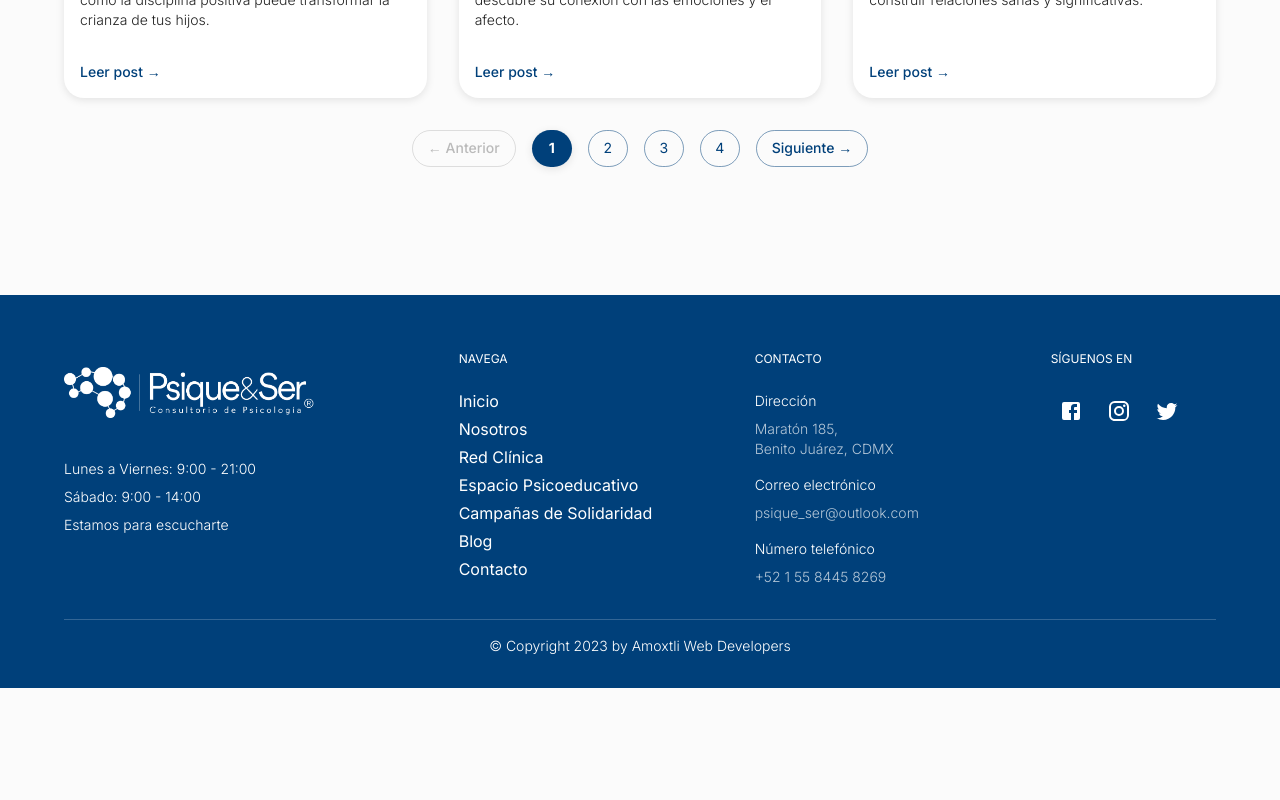
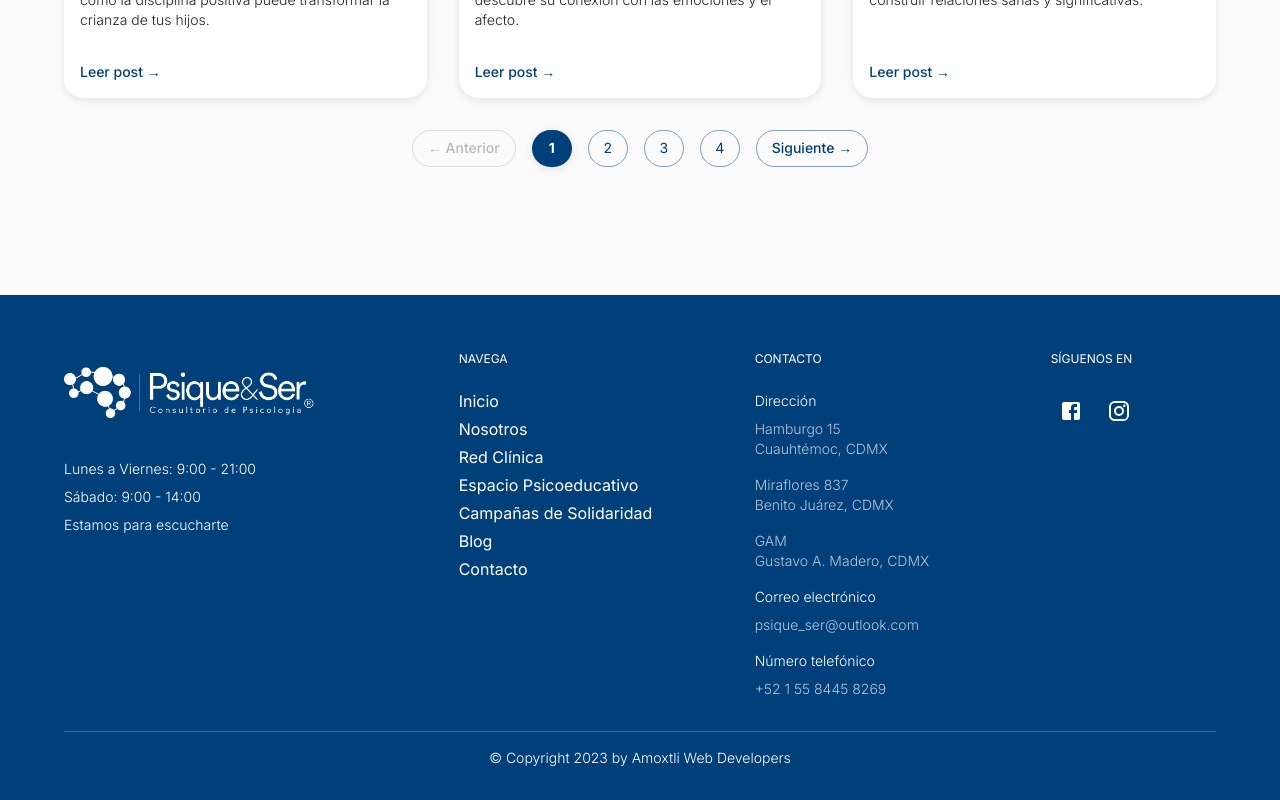
Before and after one commit to Sa-lof/psique-ser-website, a Next.js app: page /blog in a window 1280 px wide. Shown: the part 2405-3205 px from the top of the page. Before the commit the page ends 3093 px from the top, so only its background shows below. Built offline with nearby package versions, Linux system fonts and the light colour scheme.

Commit message:
Last changes

```diff
--- a/src/components/Campaigns/CampaignsSection.tsx
+++ b/src/components/Campaigns/CampaignsSection.tsx
@@ -8,7 +8,7 @@ import { motion, useInView } from "framer-motion";
 // Example data
 const campaigns = [
     {
-        title: "Dogminiquee",
+        title: "Dogminiquee primera campaña de solidaridad",
         description:
             "Dogminiquee es una fundación dedicada a la protección y rescate de perros en situación de calle. A través de esta campaña, recolectamos alimento, medicinas y donaciones para apoyar su labor.",
         images: [
--- a/src/components/Layout/Footer.tsx
+++ b/src/components/Layout/Footer.tsx
@@ -13,7 +13,6 @@ import {
 // Example icons (use your own or from @mui/icons-material)
 import FacebookIcon from "@mui/icons-material/Facebook";
 import InstagramIcon from "@mui/icons-material/Instagram";
-import TwitterIcon from "@mui/icons-material/Twitter";
 import Image from "next/image";
 
 const Footer: React.FC = () => {
@@ -42,7 +41,7 @@ const Footer: React.FC = () => {
                                     flexGrow: 1,
                                     alignItems: "center",
                                 }}
-                                >
+                            >
                                 <Image
                                     src="/Logo/logoBlanco.png" // coloca aquí el path de tu logo
                                     alt="Psique & Ser"
@@ -65,29 +64,62 @@ const Footer: React.FC = () => {
 
                     {/* Navigation */}
                     <Grid item xs={6} md={3}>
-                        <Typography variant="overline" sx={{ display: "block", mb: 2 }}>
+                        <Typography
+                            variant="overline"
+                            sx={{ display: "block", mb: 2 }}
+                        >
                             Navega
                         </Typography>
-                        <Box sx={{ display: "flex", flexDirection: "column", gap: 1 }}>
+                        <Box
+                            sx={{
+                                display: "flex",
+                                flexDirection: "column",
+                                gap: 1,
+                            }}
+                        >
                             <MuiLink href="/" color="inherit" underline="none">
                                 Inicio
                             </MuiLink>
-                            <MuiLink href="/nosotros" color="inherit" underline="none">
+                            <MuiLink
+                                href="/nosotros"
+                                color="inherit"
+                                underline="none"
+                            >
                                 Nosotros
                             </MuiLink>
-                            <MuiLink href="/red-clinica" color="inherit" underline="none">
+                            <MuiLink
+                                href="/red-clinica"
+                                color="inherit"
+                                underline="none"
+                            >
                                 Red Clínica
                             </MuiLink>
-                            <MuiLink href="/espacio-psicoeducativo" color="inherit" underline="none">
+                            <MuiLink
+                                href="/espacio-psicoeducativo"
+                                color="inherit"
+                                underline="none"
+                            >
                                 Espacio Psicoeducativo
                             </MuiLink>
-                            <MuiLink href="/campanias" color="inherit" underline="none">
+                            <MuiLink
+                                href="/campanias"
+                                color="inherit"
+                                underline="none"
+                            >
                                 Campañas de Solidaridad
                             </MuiLink>
-                            <MuiLink href="/blog" color="inherit" underline="none">
+                            <MuiLink
+                                href="/blog"
+                                color="inherit"
+                                underline="none"
+                            >
                                 Blog
                             </MuiLink>
-                            <MuiLink href="/contacto" color="inherit" underline="none">
+                            <MuiLink
+                                href="/contacto"
+                                color="inherit"
+                                underline="none"
+                            >
                                 Contacto
                             </MuiLink>
                         </Box>
@@ -95,42 +127,102 @@ const Footer: React.FC = () => {
 
                     {/* Contact Info */}
                     <Grid item xs={6} md={3}>
-                        <Typography variant="overline" sx={{ display: "block", mb: 2 }}>
+                        <Typography
+                            variant="overline"
+                            sx={{ display: "block", mb: 2 }}
+                        >
                             Contacto
                         </Typography>
                         <Typography variant="body2" sx={{ mb: 1 }}>
                             Dirección
                         </Typography>
-                        <Typography variant="body2" sx={{ color: "rgba(255,255,255,0.7)" }}>
-                            Maratón 185,
-                            <br />
-                            Benito Juárez, CDMX
+                        <Typography
+                            variant="body2"
+                            sx={{ color: "rgba(255,255,255,0.7)" }}
+                        >
+                            <Link
+                                href="https://maps.app.goo.gl/xPHHtmVfA6jFZ2Vk9"
+                                target="_blank"
+                                style={{
+                                    color: "inherit",
+                                    textDecoration: "none",
+                                }}
+                            >
+                                Hamburgo 15
+                                <br />
+                                Cuauhtémoc, CDMX
+                            </Link>
+                        </Typography>
+
+                        <Typography
+                            variant="body2"
+                            sx={{ color: "rgba(255,255,255,0.7)", mt: 2 }}
+                        >
+                            <Link
+                                href="https://maps.app.goo.gl/WC8KE6DFMuJZsxGv9"
+                                target="_blank"
+                                style={{
+                                    color: "inherit",
+                                    textDecoration: "none",
+                                }}
+                            >
+                                Miraflores 837
+                                <br />
+                                Benito Juárez, CDMX
+                            </Link>
+                        </Typography>
+
+                        <Typography
+                            variant="body2"
+                            sx={{ color: "rgba(255,255,255,0.7)", mt: 2 }}
+                        >
+                            <Link
+                                href="https://maps.app.goo.gl/kLoK8tzsZymLjqQm7"
+                                target="_blank"
+                                style={{
+                                    color: "inherit",
+                                    textDecoration: "none",
+                                }}
+                            >
+                                GAM
+                                <br />
+                                Gustavo A. Madero, CDMX
+                            </Link>
                         </Typography>
 
                         <Typography variant="body2" sx={{ mt: 2, mb: 1 }}>
                             Correo electrónico
                         </Typography>
-                        <Typography variant="body2" sx={{ color: "rgba(255,255,255,0.7)" }}>
+                        <Typography
+                            variant="body2"
+                            sx={{ color: "rgba(255,255,255,0.7)" }}
+                        >
                             psique_ser@outlook.com
                         </Typography>
 
                         <Typography variant="body2" sx={{ mt: 2, mb: 1 }}>
                             Número telefónico
                         </Typography>
-                        <Typography variant="body2" sx={{ color: "rgba(255,255,255,0.7)" }}>
+                        <Typography
+                            variant="body2"
+                            sx={{ color: "rgba(255,255,255,0.7)" }}
+                        >
                             +52 1 55 8445 8269
                         </Typography>
                     </Grid>
 
                     {/* Social Media */}
                     <Grid item xs={12} md={2}>
-                        <Typography variant="overline" sx={{ display: "block", mb: 2 }}>
+                        <Typography
+                            variant="overline"
+                            sx={{ display: "block", mb: 2 }}
+                        >
                             Síguenos en
                         </Typography>
                         <Box sx={{ display: "flex", gap: 1 }}>
                             <IconButton
                                 component="a"
-                                href="https://facebook.com"
+                                href="https://www.facebook.com/psiqueyser/"
                                 target="_blank"
                                 rel="noopener noreferrer"
                                 sx={{ color: "#fff" }}
@@ -139,28 +231,25 @@ const Footer: React.FC = () => {
                             </IconButton>
                             <IconButton
                                 component="a"
-                                href="https://instagram.com"
+                                href="https://www.instagram.com/psique_ser/"
                                 target="_blank"
                                 rel="noopener noreferrer"
                                 sx={{ color: "#fff" }}
                             >
                                 <InstagramIcon />
                             </IconButton>
-                            <IconButton
-                                component="a"
-                                href="https://twitter.com"
-                                target="_blank"
-                                rel="noopener noreferrer"
-                                sx={{ color: "#fff" }}
-                            >
-                                <TwitterIcon />
-                            </IconButton>
                         </Box>
                     </Grid>
                 </Grid>
 
                 {/* Copyright */}
-                <Box sx={{ mt: 4, borderTop: "1px solid rgba(255,255,255,0.2)", pt: 2 }}>
+                <Box
+                    sx={{
+                        mt: 4,
+                        borderTop: "1px solid rgba(255,255,255,0.2)",
+                        pt: 2,
+                    }}
+                >
                     <Typography variant="body2" sx={{ textAlign: "center" }}>
                         © Copyright 2023 by{" "}
                         <MuiLink
```
Also changed, not shown: src/components/Network/PeopleGrid.tsx (+12 -12 lines), 1 other file (tests, documents, lock files or other folders).
